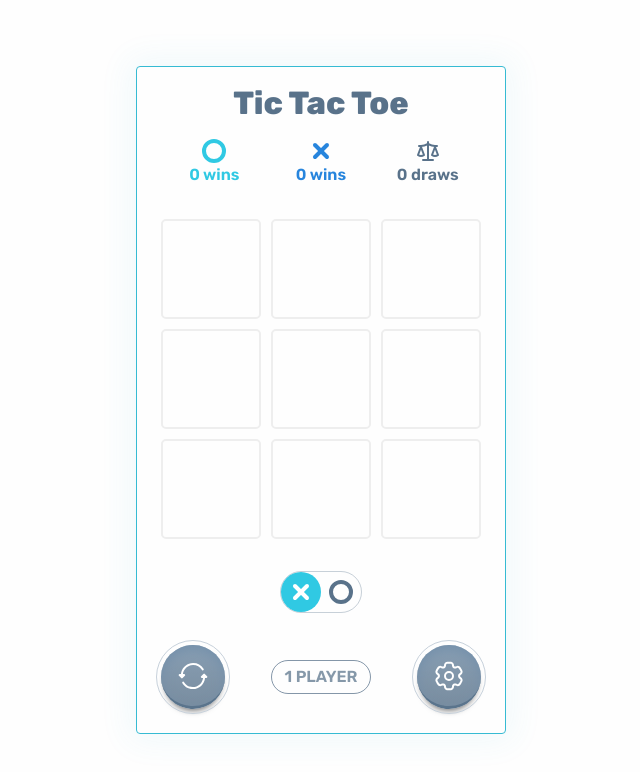
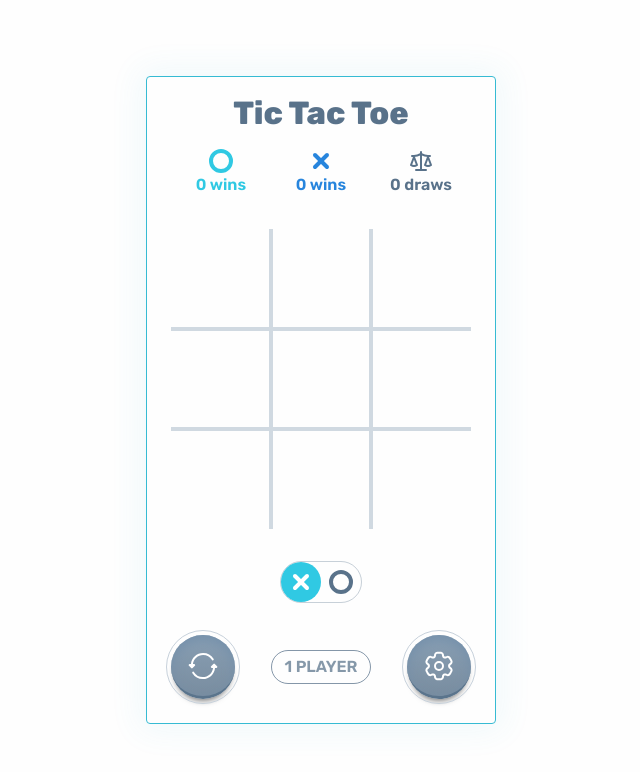
Before and after one commit to yanguadotdev/tic-tac-toe-react, a React (Vite) app: page / in a window 1280 px wide. Shown: the top 772 px of the page, without its empty margins (319-959 px from the left). Built offline with nearby package versions, Linux system fonts and the light colour scheme.

Commit message:
style: improve winnerModal style

```diff
--- a/src/components/WinnerModal.jsx
+++ b/src/components/WinnerModal.jsx
@@ -1,11 +1,18 @@
 /* eslint-disable react/prop-types */
-import { RestartIcon } from './Icons.jsx'
 import { Square } from './Square.jsx'
+import { TURNS } from '../constants.js'
+import { OIcon, XIcon, RestartIcon, DrawIcon } from './Icons.jsx'
 
 export function WinnerModal ({ winner, startAgain }) {
   if (winner === null) return null
 
   const winnerText = winner === false ? 'Empate' : 'Ganó'
+
+  const replaceWithIcon = (winner) => winner === TURNS.X
+    ? <XIcon />
+    : winner === TURNS.O
+      ? <OIcon />
+      : <DrawIcon />
 
   return (
     <section className='winner'>
@@ -13,12 +20,12 @@ export function WinnerModal ({ winner, startAgain }) {
         <h2>{winnerText}</h2>
 
         <header className='win'>
-          {winner && <Square>{winner}</Square>}
+          <Square>{replaceWithIcon(winner)}</Square>
         </header>
 
         <footer>
           <button onClick={startAgain}>
-            <RestartIcon />
+            <RestartIcon /> Start again
           </button>
         </footer>
       </div>
--- a/src/index.css
+++ b/src/index.css
@@ -81,7 +81,7 @@ body {
 .board .game {
   display: grid;
   grid-template-columns: repeat(3, 1fr);
-  gap: 10px;
+  /* gap: 10px; */
 }
 
 .game-header {
@@ -114,13 +114,6 @@ body {
   width: fit-content;
   position: relative;
   border-radius: 10px;
-}
-
-.winner .square {
-  width: 70px;
-  height: 70px;
-  pointer-events: none;
-  border-color: transparent;
 }
 
 .turn {
@@ -159,35 +152,55 @@ body {
   display: grid;
   place-items: center;
   background-color: rgba(0, 0, 0, 0.7);
+  backdrop-filter: blur(2px);
+
+  button {
+    width: auto;
+    display: flex;
+    height: auto;
+    padding: .5rem .75rem;
+    gap: .5rem;
+  }
 }
 
 .winner .text {
-  background: #111;
+  background: hsl(209, 22%, 85%);
   height: 300px;
-  width: 320px;
-  border: 2px solid #eee;
+  width: min(100%, 300px);
+  border: 2px solid hsl(209, 22%, 55%);
   border-radius: 10px;
   display: flex;
   flex-direction: column;
   justify-content: center;
   align-items: center;
-  gap: 20px;
+  gap: 32px;
+
+  h2 {
+    color: hsl(209, 22%, 50%);
+    font-weight: 600;
+    font-size: 2.5rem;
+  }
 }
 
 .winner .win {
   margin: 0 auto;
   width: fit-content;
-  border: 2px solid #eee;
-  border-radius: 10px;
-  display: flex;
-  gap: 15px;
+  svg {
+    width: 56px;
+    height: 56px;
+  }
+
+  .square {
+    width: auto;
+    height: auto;
+    pointer-events: none;
+  }
 }
 
 .square {
   width: 100px;
   height: 100px;
-  border: 2px solid #eee;
-  border-radius: 5px;
+  border: 2px solid hsl(209, 22%, 85%);
   display: grid;
   place-items: center;
   cursor: pointer;
@@ -208,6 +221,22 @@ body {
   }
 }
 
+.game .square:nth-child(n+7) {
+  border-bottom: none;
+}
+.game .square:nth-last-child(n+7){
+  border-top: none;
+}
+.game .square:nth-child(3n) {
+  border-right: none;
+}
+
+.game .square:nth-child(1),
+.game .square:nth-child(4),
+.game .square:nth-child(7) {
+  border-left: none;
+}
+
 .footer-game {
   display: flex;
   align-items: center;
```
